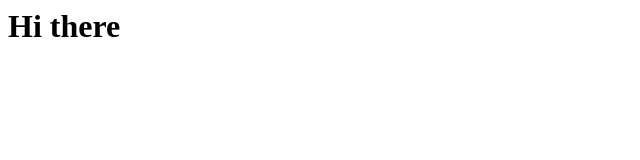
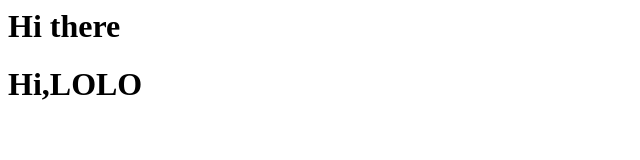
Before and after one commit to MelvitaMenezes/Melvita, a plain HTML site: page index.html in a window 1280 px wide. Shown: the whole page, without its empty margins (0-640 px from the left). Drawn offline with Linux system fonts and the light colour scheme.

Commit message:
Update index.html

```diff
--- a/index.html
+++ b/index.html
@@ -1 +1,2 @@
 <h1>Hi there</h1>
+<h1>Hi,LOLO</h1>
```
